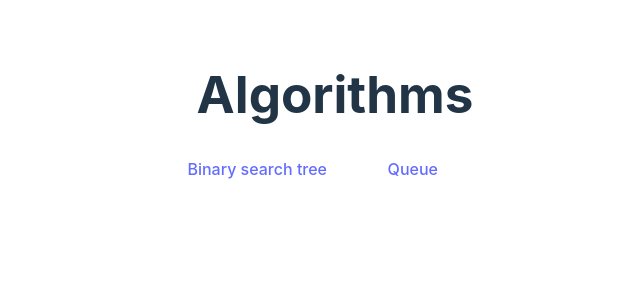
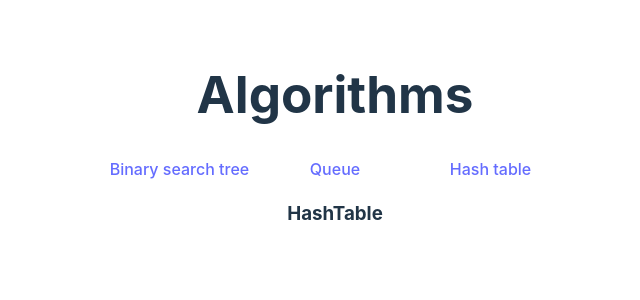
Before and after one commit to sean-xiao-zhao7/vite-algorithms, a Vue app: page /hash-table in a window 1280 px wide. Shown: the top 300 px of the page, without its empty margins (305-945 px from the left). Built offline with nearby package versions, Linux system fonts and the light colour scheme.

Commit message:
Add hash table

```diff
--- /dev/null
+++ b/src/components/data_structures/HashTable.vue
@@ -0,0 +1,3 @@
+<template>
+    <h3>HashTable</h3>
+</template>
--- a/src/components/layout/Layout.vue
+++ b/src/components/layout/Layout.vue
@@ -5,6 +5,7 @@
             <nav>
                 <router-link to="/bst">Binary search tree</router-link>
                 <router-link to="/queue">Queue</router-link>
+                <router-link to="/hash-table">Hash table</router-link>
             </nav>
         </header>
         <router-view></router-view>
@@ -15,6 +16,6 @@
 nav {
     display: grid;
     grid-column-gap: 1rem;
-    grid-template-columns: repeat(2, 1fr);
+    grid-template-columns: repeat(3, 1fr);
 }
 </style>
--- a/src/router.js
+++ b/src/router.js
@@ -1,11 +1,13 @@
 import { createRouter, createWebHistory } from "vue-router";
 import BinarySearchTree from "./components/data_structures/BinarySearchTree.vue";
 import Queue from "./components/data_structures/Queue.vue";
+import HashTable from "./components/data_structures/HashTable.vue";
 
 const routes = [
     { path: "/", component: BinarySearchTree },
     { path: "/bst", component: BinarySearchTree },
     { path: "/queue", component: Queue },
+    { path: "/hash-table", component: HashTable },
 ];
 
 export const router = createRouter({
```
